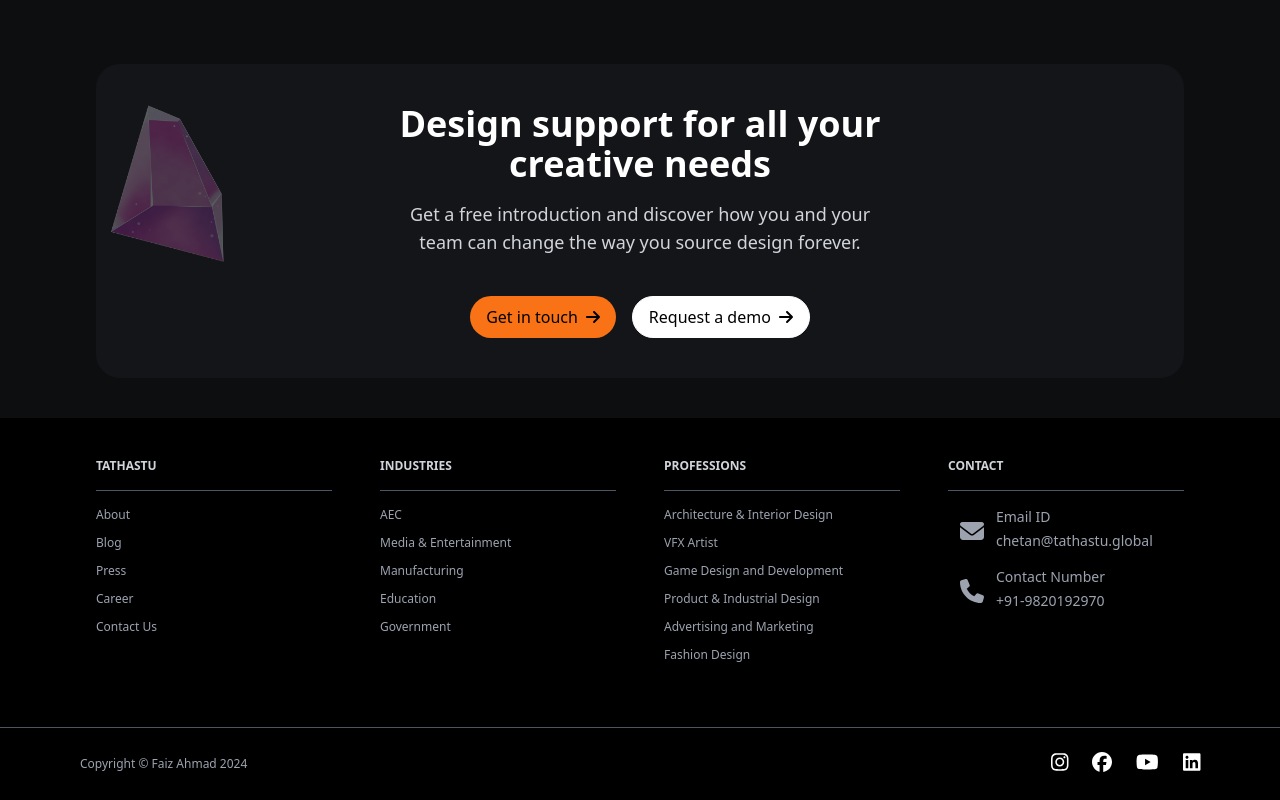
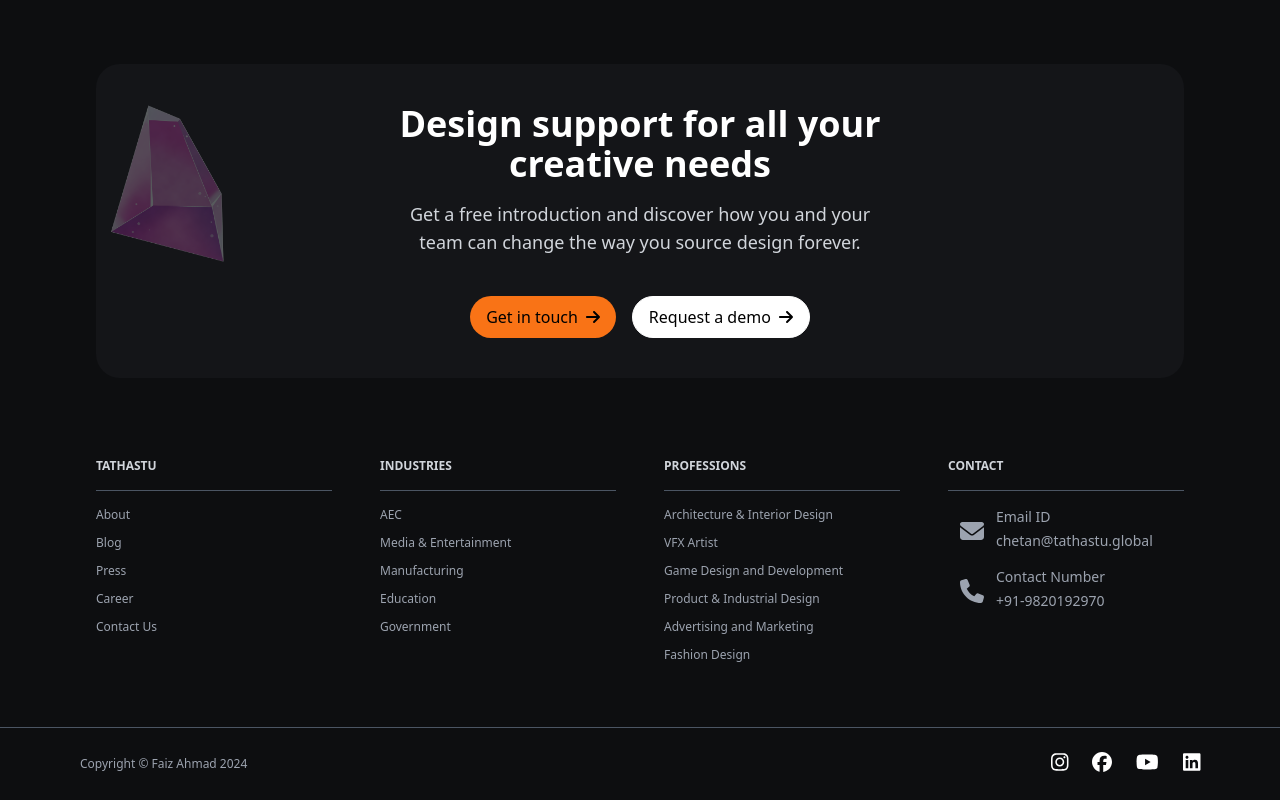
Before and after one commit to faiz9838/tathastu-demo-ui, a React (Vite) app: page / in a window 1280 px wide. Shown: the part 3339-4139 px from the top of the page. Built offline with nearby package versions, Linux system fonts and the light colour scheme.

Commit message:
Update Footer.jsx

```diff
--- a/src/components/Footer.jsx
+++ b/src/components/Footer.jsx
@@ -6,7 +6,7 @@
 
 const Footer = () => {
     return (
-        <footer className="bg-black text-white py-6 flex flex-col ">
+        <footer className="bg-[#0D0E10] text-white py-6 flex flex-col ">
             {/* <div className="flex-shrink-0 absolute w-96 px-20 mb-40 h-auto sm:block hidden">
                 <a href="#">
                     <img src={logo} alt="Logo" className="w-44 h-auto sm:block hidden lg:block md:block" />
```
